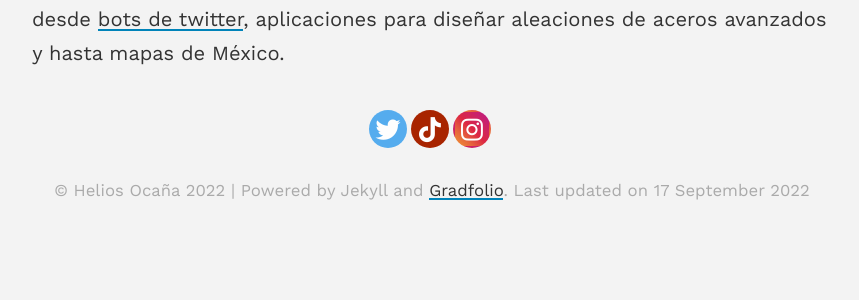
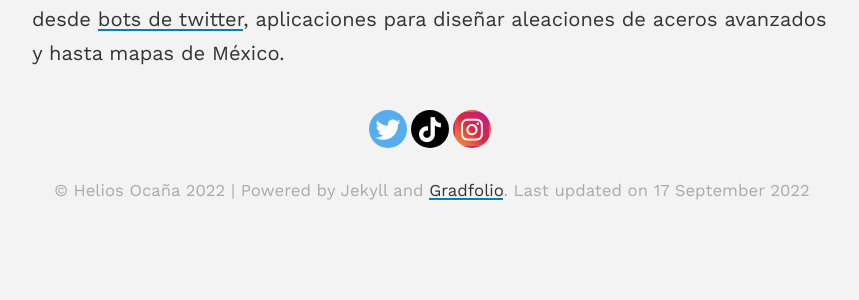
Before and after one commit to Heliouz/Heliouz.github.io, a Jekyll site: the page built from index.md, in a window 1280 px wide. Shown: the part 677-977 px from the top of the page, without its empty margins (208-1067 px from the left). Built offline with Jekyll 4.4.1, drawn with Linux system fonts in a browser that asks for light colours.

Commit message:
Update footer-social.scss

```diff
--- a/assets/css/_sass/footer-social.scss
+++ b/assets/css/_sass/footer-social.scss
@@ -114,7 +114,7 @@
 }
 
 .rounded-social-buttons .social-button.tiktok {
-  background: #a82400;
+  background: #000000;
 }
 
 .rounded-social-buttons .social-button.tiktok:hover, .rounded-social-buttons .social-button.tiktok:focus {
```
